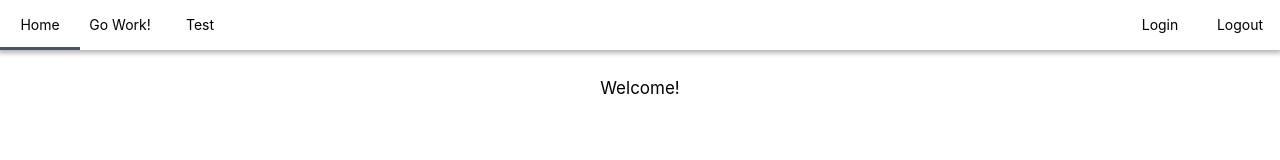
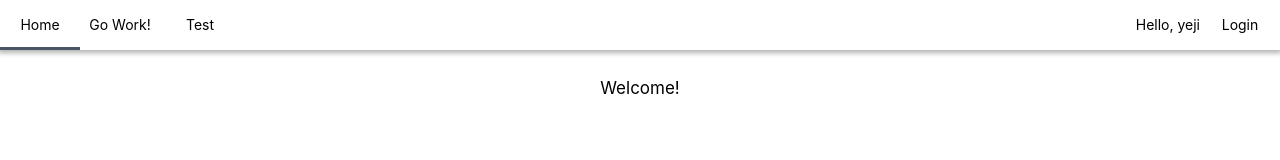
Before and after one commit to ssum-dal/Project-AnnotationTool, a React (Create React App) app in the folder client/: page / in a window 1280 px wide. Shown: the top 160 px of the page. Built offline with nearby package versions, Linux system fonts and the light colour scheme; no server answers.

Commit message:
[add] 유저데이터 저장 기능 추가

```diff
--- a/client/src/App.js
+++ b/client/src/App.js
@@ -1,4 +1,4 @@
-import React, { createContext, useReducer } from "react";
+import React from "react";
 import { BrowserRouter as Router, Switch, Route } from "react-router-dom";
 import GlobalStyles from "./components/GlobalStyles";
 import LandingPage from "./components/LandingPage";
@@ -7,21 +7,12 @@ import LoginPage from "./components/LoginPage";
 import Testing from "./components/Testing";
 import Header from "./components/Header";
 import Footer from "./components/Footer";
-
-import { initialState, reducer } from "./components/store";
-
-export const AuthContext = createContext();
+import UserContextProvider from "./context";
 
 export default function App() {
-  const [state, dispatch] = useReducer(reducer, initialState);
   return (
     <>
-      <AuthContext.Provider
-        value={{
-          state,
-          dispatch,
-        }}
-      >
+      <UserContextProvider>
         <Router>
           <div>
             <Header />
@@ -34,7 +25,8 @@ export default function App() {
             <Footer />
           </div>
         </Router>
-      </AuthContext.Provider>
+      </UserContextProvider>
+
       <GlobalStyles />
     </>
   );
--- a/client/src/components/Header.js
+++ b/client/src/components/Header.js
@@ -2,12 +2,16 @@ import React from "react";
 import { Link, withRouter } from "react-router-dom";
 import styled from "styled-components";
 import axios from "axios";
+import { useUser } from "../context";
 
 const logout = () => {
   axios.get("/logout");
 };
 
-export default withRouter(({ location: { pathname } }) => (
+export default withRouter(({ location: { pathname } }) => {
+  // loggedIn 여부에 따라 다르게 렌더링
+  const { name, loggedIn } = useUser();
+  return (
     <Header>
       <List>
         <Item current={pathname === "/"}>
@@ -21,17 +25,22 @@ export default withRouter(({ location: { pathname } }) => (
         </Item>
       </List>
       <LeftList>
-      <Item current={pathname === "/login"}>
-        <SLink to="/login">Login</SLink>
-      </Item>
+        <Span>Hello, {name}</Span>
+        {loggedIn ? (
           <Item>
             <SLink to="/" onClick={logout}>
               Logout
             </SLink>
           </Item>
+        ) : (
+          <Item current={pathname === "/login"}>
+            <SLink to="/login">Login</SLink>
+          </Item>
+        )}
       </LeftList>
     </Header>
-));
+  );
+});
 
 const Header = styled.header`
   position: fixed;
@@ -54,6 +63,12 @@ const LeftList = styled.ul`
   margin-left: auto;
 `;
 
+const Span = styled.span`
+  justify-content: center;
+  align-items: center;
+  display: flex;
+`;
+
 const Item = styled.li`
   width: 80px;
   height: 50px;
--- /dev/null
+++ b/client/src/context.js
@@ -0,0 +1,29 @@
+import React, { useState, useContext } from "react";
+
+const UserContext = React.createContext();
+
+const UserContextProvider = ({ children }) => {
+  const [User, setUser] = useState({
+    name: "yeji",
+    loggedIn: false,
+  });
+  const logUserIn = () => setUser({ ...User, loggedIn: true });
+  const logUserOut = () => setUser({ ...User, loggedIn: false });
+  return (
+    <UserContext.Provider value={{ User, fn: { logUserIn, logUserOut } }}>
+      {children}
+    </UserContext.Provider>
+  );
+};
+
+export const useUser = () => {
+  const { User } = useContext(UserContext);
+  return User;
+};
+
+export const useFns = () => {
+  const { fn } = useContext(UserContext);
+  return fn;
+};
+
+export default UserContextProvider;
```
Lines whose indentation alone changed are shown as unchanged.
